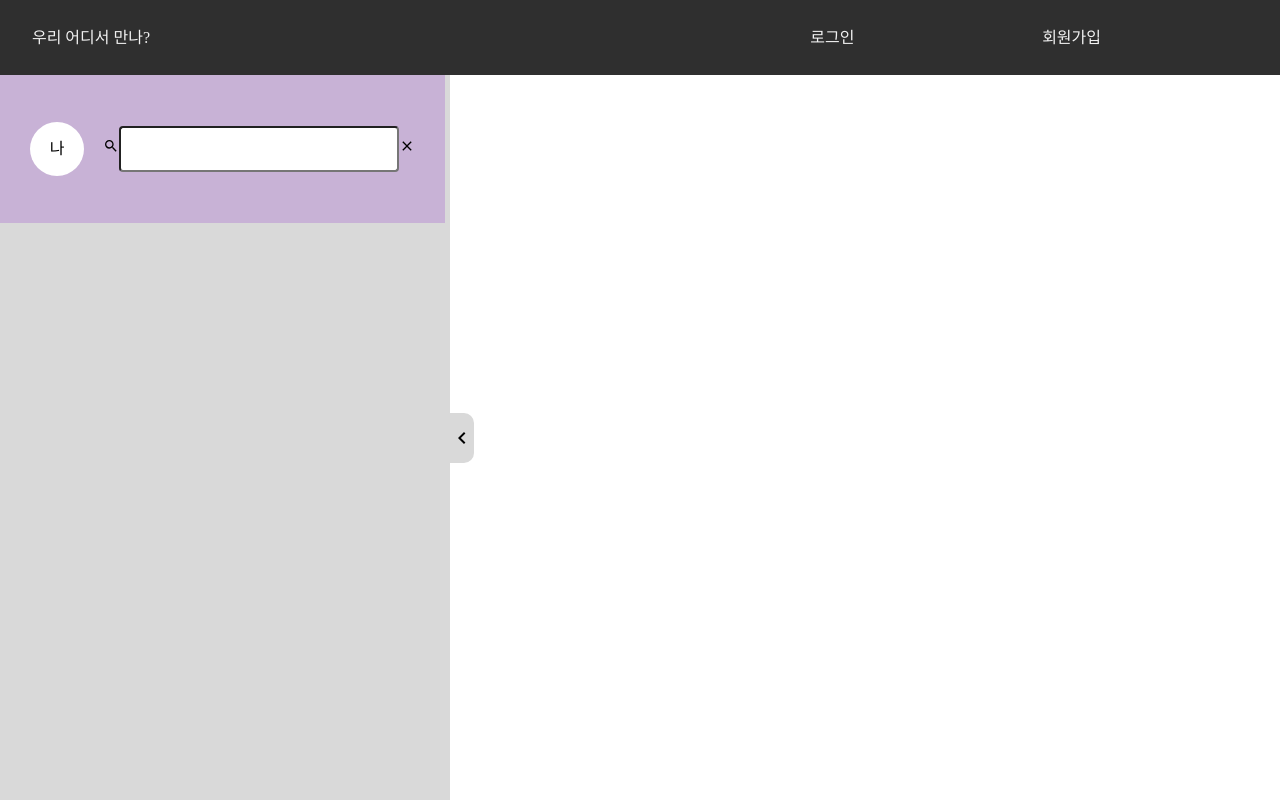
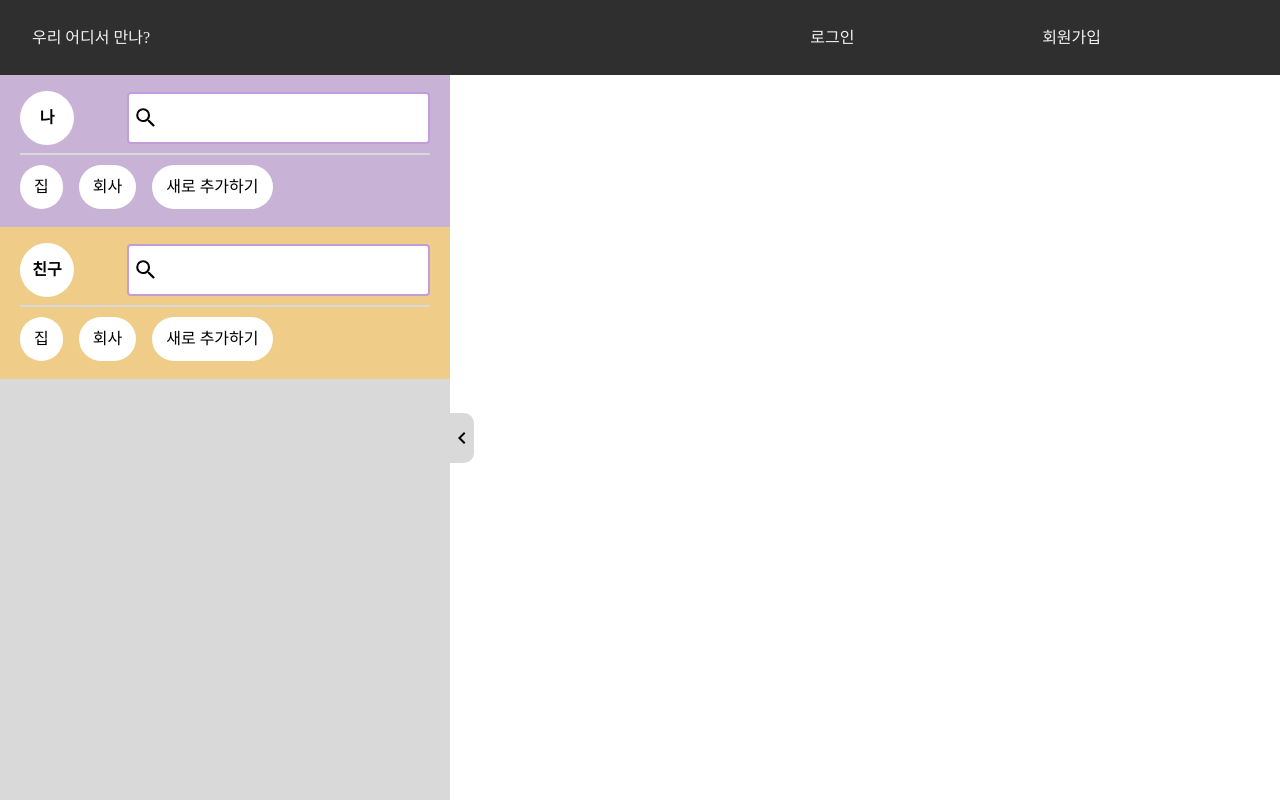
Before and after one commit to Insoo1208/where_do_we_meet, a React (Create React App) app: page / in a window 1280 px wide. Built offline with nearby package versions, Linux system fonts and the light colour scheme.

Commit message:
[ 0222J ]사이드 메뉴 UserSearchWrapper : 유저 검색 컴포넌트 UserSearchArea : 유저이름 + inputarea InputArea : 검색어를 입력하면 X 표시뜸 UserSearchLine: 구분선 UserFastSearch: 빠른 검색 기능

```diff
--- a/src/pages/main/SideMenu.jsx
+++ b/src/pages/main/SideMenu.jsx
@@ -16,14 +16,26 @@ const SideMenuWrapper = styled.div`
   }
   transition: transform .8s;
 `;
-const MenuBg = styled.div`
+
+const SideMenuBg = styled.div`
   // postion: relative;
   // left: 0;
   // top: 0;
   width: 450px;
   height: calc(100vh - 75px);
   background-color: #d9d9d9;
+
   /* z-index: 10; */
+`;
+
+const UserSearchWrapper = styled.div`
+  background-color: #c8b2d6;
+  /* height: 152px; */
+  padding: 1rem 1.25rem ;
+
+  :nth-child(even) {
+    background-color: #efcc88;
+  }
 `;
 
 const MenuSlideButton = styled.div`
@@ -45,32 +57,102 @@ const MenuSlideButton = styled.div`
 `;
 
 
-const UserSearchEl = styled.div`
+const UserSearchArea = styled.div`
   display: flex;
   justify-content: space-between;
   align-items: center;
-  width: 445px;
-  height: 148px;
-  background-color: #c8b2d6;
-  padding: 30px;
+  width: 100%;
+  height: 54px;
+  /* background-color: #c8c8c8; */
 
-  .userName {
-    width: 54px;
-    height: 54px;
+
+  .user-name {
+    width: 3.375rem;
+    height: 3.375rem;
     border-radius: 50%;
     background-color: #fff;
     text-align: center;
     line-height: 54px;
+    font-size: 1rem;
+    font-weight: 700;
+  }
+
+  `;
+
+const InputArea = styled.div`
+  display: flex;
+  justify-content: space-evenly;
+  align-items: center;
+  background-color: #fff;
+  border: .125rem solid #c39cdb ;
+  border-radius: .25rem;
+  padding: .25rem;
+  svg {
+    font-size: 1.6rem;
+    cursor: pointer;
   }
 
   input {
-    width: 280px;
-    height: 46px;
+    width: 240px;
+    height: 40px;
     border-radius: 4px;
+    border: none;
+    outline: none;
   }
 `;
+
+// const StyledMdSearch = styled(MdSearch)`
+//   font-size: 2rem;
+// `;
+
+const StyledMdClose = styled(MdClose)`
+  ${props => props.$foucused
+      ? css`
+        visibility: visible;
+      `
+      : css`
+        visibility: hidden;
+      `
+  }
+`;
+
+const UserSearchLine = styled.div`
+  width: 100%;
+  height: .125rem;
+  margin: calc((150px - (54px + 48px) - 16px * 2) / 2) 0 ;
+  background-color: #d9d9d9;
+`;
+
+const UserFastSearch = styled.div`
+  width: 100%;
+  height: 48px;
+  /* background-color: yellow; */
+
+  ul {
+    height: inherit;
+    display: flex;
+    justify-content: flex-start;
+    align-items: center;
+  }
+
+  li {
+    border-radius: 1.5rem;
+    background-color: #fff;
+    padding: .875rem;
+    cursor: pointer;
+  }
+  li + li {
+    margin-left: 1rem;
+  }
+`;
+
 function SideMenu () {
   const [menuOpened, setMenuOpened] = useState(true);
+  const [myAddress, setMyAddress] = useState('');
+
+  const handledInputFocused = () => {
+
+  };
 
 
     // <>
@@ -83,20 +165,58 @@ function SideMenu () {
     // </>
   return (
     <SideMenuWrapper menuOpened={menuOpened}>
-      <MenuBg>
-        <UserSearchEl>
-          <div className="userName">나</div>
-          <div className="searchEl">
-            <MdSearch />
-            <input />
-            <MdClose />
-          </div>
-        </UserSearchEl>
-      </MenuBg>
+      <SideMenuBg>
+        <UserSearchWrapper>
+          <UserSearchArea>
+            <div className="user-name">나</div>
+            <InputArea>
+              <MdSearch onClick={ () => {return myAddress;}}/>
+              <input
+                value={myAddress}
+                onChange={ e => setMyAddress(e.target.value) }
+                onKeyUp={ e => {if(e.key === "Enter" && myAddress) return;}}
+              />
+              <StyledMdClose $foucused={myAddress} onClick={() => setMyAddress('') }/>
+            </InputArea>
+          </UserSearchArea>
+          <UserSearchLine/>
+          <UserFastSearch>
+            <ul>
+              <li>집</li>
+              <li>회사</li>
+              <li>새로 추가하기</li>
+            </ul>
+          </UserFastSearch>
+        </UserSearchWrapper>
+
+        <UserSearchWrapper>
+          <UserSearchArea>
+            <div className="user-name">친구</div>
+            <InputArea>
+              <MdSearch onClick={ () => {return myAddress;}}/>
+              <input
+                value={myAddress}
+                onChange={ e => setMyAddress(e.target.value) }
+                onKeyUp={ e => {if(e.key === "Enter" && myAddress) return;}}
+              />
+              <StyledMdClose $foucused={myAddress} onClick={() => setMyAddress('') }/>
+            </InputArea>
+          </UserSearchArea>
+          <UserSearchLine/>
+          <UserFastSearch>
+            <ul>
+              <li>집</li>
+              <li>회사</li>
+              <li>새로 추가하기</li>
+            </ul>
+          </UserFastSearch>
+        </UserSearchWrapper>
+      </SideMenuBg>
       {/* 콜백함수로 set함수값을 바꿔주는 이유는? 동기적으로 처리하기 위해 */}
       <MenuSlideButton onClick={() => {setMenuOpened(menuOpened => !menuOpened)}}>
         {menuOpened ? <MdChevronLeft /> : <MdChevronRight />}
       </MenuSlideButton>
+
     </SideMenuWrapper>
   );
 }
```
